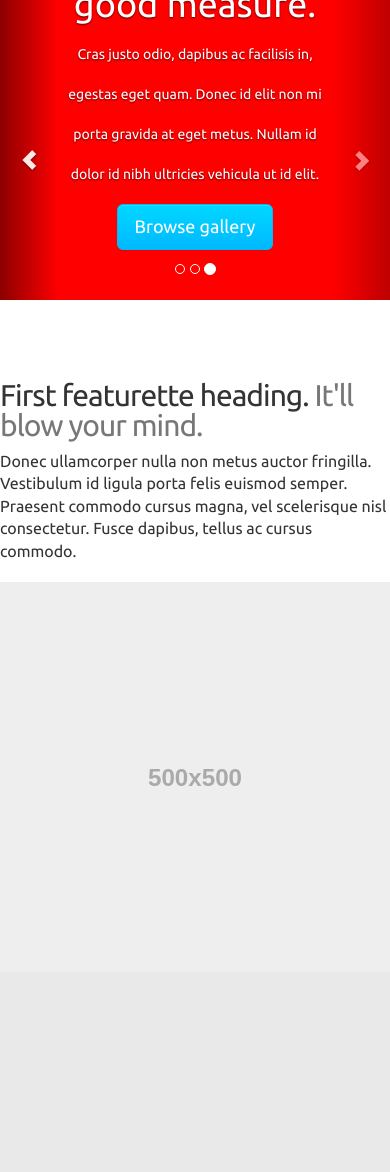
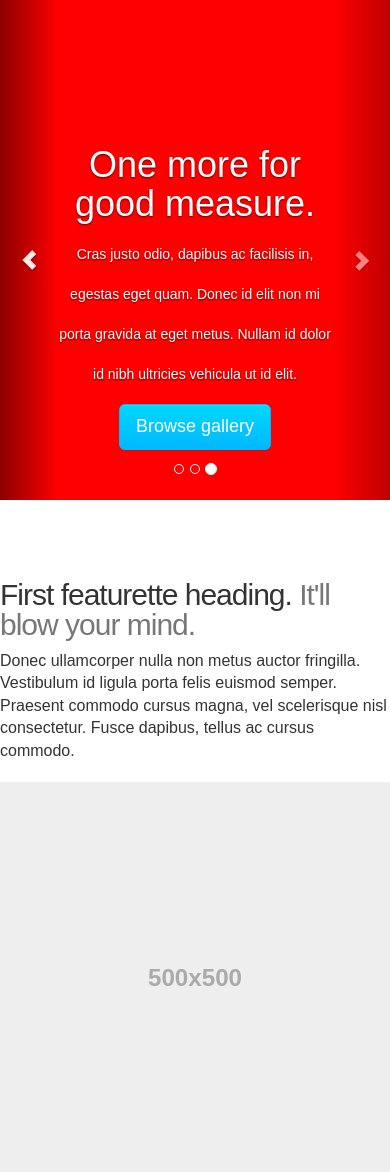
Before and after one commit to metatomato/iGLouWeb, a Django app: page /news/ in a window 390 px wide; the page is wider, and only the part inside the window is pictured. Before the commit the page ends 786 px from the top of that part, so only its background shows below. Run offline with Django 3.2, Linux system fonts and the light colour scheme; some libraries are stand-ins or nearby versions.

Commit message:
Ubuntu Sync

```diff
--- a/news/static/css/news.css
+++ b/news/static/css/news.css
@@ -1,10 +1,10 @@
 /* CUSTOMIZE THE CAROUSEL
 -------------------------------------------------- */
 h1, h2, h3, h4, h5, h6 {
-    font-family: 'Ubuntu', sans-serif;
+    font-family: 'Ubuntu Light', sans-serif;
 }
 p, div {
-    font-family: 'Ubuntu', sans-serif;
+    font-family: 'Ubuntu Light', sans-serif;
 }
 
 .iGLou_blue {
@@ -13,7 +13,7 @@ p, div {
 
 /* Carousel base class */
 .carousel {
-  height: 300px;
+  height: 500px;
   margin-bottom: 60px;
 }
 /* Since positioning the image, we need to help out the caption */
@@ -26,7 +26,7 @@ p, div {
 
 /* Declare heights because of positioning of img element */
 .carousel .item {
-  height: 300px;
+  height: 500px;
   background-color: #ff0000;
 }
 .carousel-inner > .item > img {
@@ -34,7 +34,7 @@ p, div {
   top: 0;
   left: 0;
   min-width: 100%;
-  height: 300px;
+  height: 500px;
 }
 
 .carousel .logo {
@@ -52,13 +52,13 @@ p, div {
 
 /* Thin out the marketing headings */
 .featurette-heading {
-  font-weight: 300;
+  font-weight: 500;
   line-height: 1;
   letter-spacing: -1px;
 }
 
 .figure{
-  max-height: 300px;
+  max-height: 500px;
 }
 
 /* RESPONSIVE CSS
--- a/news/templates/news.html
+++ b/news/templates/news.html
@@ -64,7 +64,7 @@ id nibh ultricies vehicula ut id elit.</p>
 
 
         <div class="row featurette">
-        <div class="col-md-7">
+        <div class="col-md-5">
           <h2 class="featurette-heading">First featurette heading. <span class="text-muted">It'll blow your mind.</span></h2>
           <p class="lead">Donec ullamcorper nulla non metus auctor
 fringilla. Vestibulum id ligula porta felis euismod semper. Praesent
--- a/studio/views.py
+++ b/studio/views.py
@@ -1,7 +1,8 @@
 from django.shortcuts import render,HttpResponse
-
+from navbar.views import view_navbar
 
 # Create your views here.
 
 def view_home(request):
-    return render(request,'base.html')
+    return view_navbar(request)
+    #return render(request,'base.html')
```
Also changed, not shown: news/views.py (line endings or trailing spaces).
